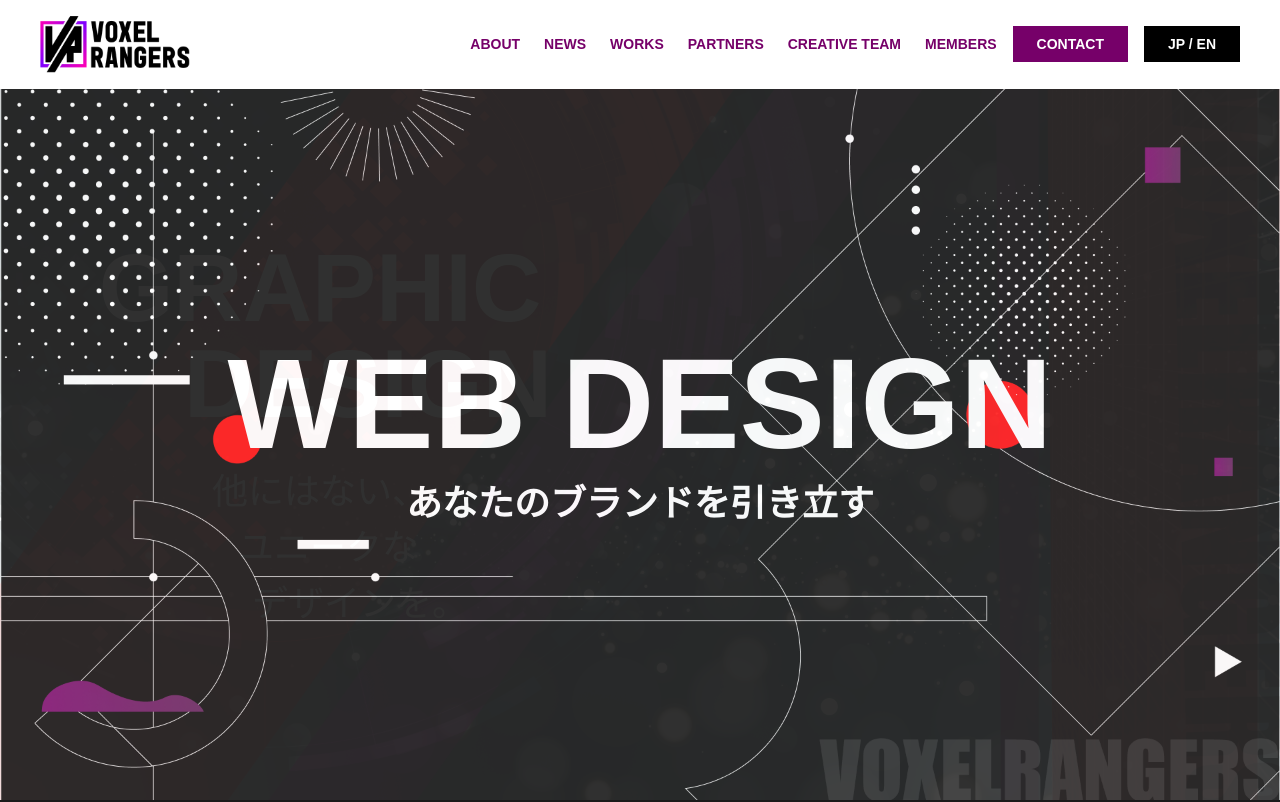
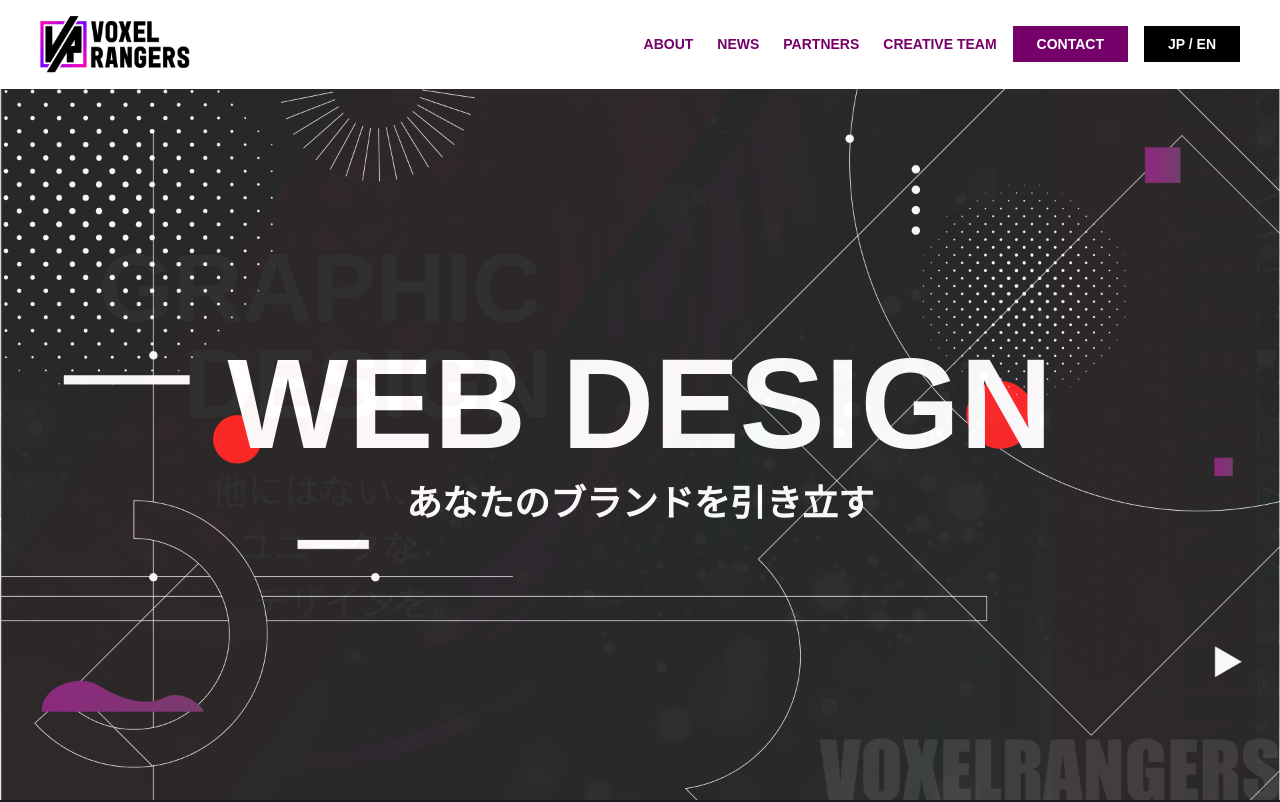
Before and after one commit to devmaster-x/vr-web, a Next.js app: page / in a window 1280 px wide. Shown: the top 802 px of the page. Built offline with nearby package versions, Linux system fonts and the light colour scheme.

Commit message:
remove works & members

```diff
--- a/src/app/members/page.tsx
+++ /dev/null
@@ -1,7 +0,0 @@
-import Members from "@/components/pages/members";
-
-export default function Home() {
-  return (
-    <Members />
-  );
-}
--- a/src/app/works/page.tsx
+++ /dev/null
@@ -1,7 +0,0 @@
-import Works from "@/components/pages/works";
-
-export default function Home() {
-  return (
-    <Works />
-  );
-}
--- a/src/components/Layout/Header.tsx
+++ b/src/components/Layout/Header.tsx
@@ -10,10 +10,10 @@ import { scrollToSection } from "@/lib/scrollUtils";
 const navLinks = [
   { href: "/#about", label: "ABOUT" },
   { href: "/#news", label: "NEWS" },
-  { href: "/works", label: "WORKS" },
+  // { href: "/works", label: "WORKS" },
   { href: "/#partners", label: "PARTNERS" },
   { href: "/#teams", label: "CREATIVE TEAM" },
-  { href: "/members", label: "MEMBERS" },
+  // { href: "/members", label: "MEMBERS" },
 ];
 
 const Header: React.FC = () => {
--- a/src/components/pages/home/sections/Detail_cards.tsx
+++ b/src/components/pages/home/sections/Detail_cards.tsx
@@ -19,8 +19,6 @@ const Detail_cards: React.FC = () => {
         description="スーパークリプトマンは、日本のクリプトバースで流行した3DステッカーアートのNFTを、様々な影響力のあるアーティストが作成したコレクションです。"
         links={[
           { label: "opensea", url: "https://opensea.io/collection/super-crypto-man" },
-          { label: "video01", url: "#" },
-          { label: "x", url: "#" },
         ]}
       />
       <Card
```
